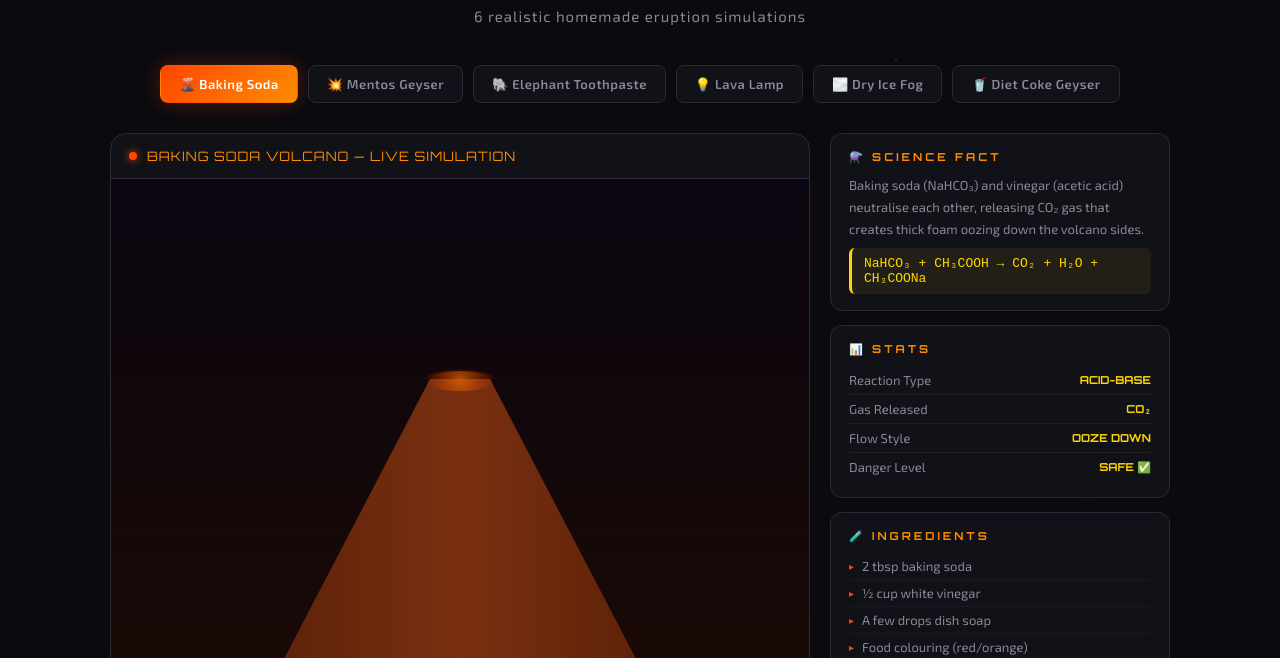
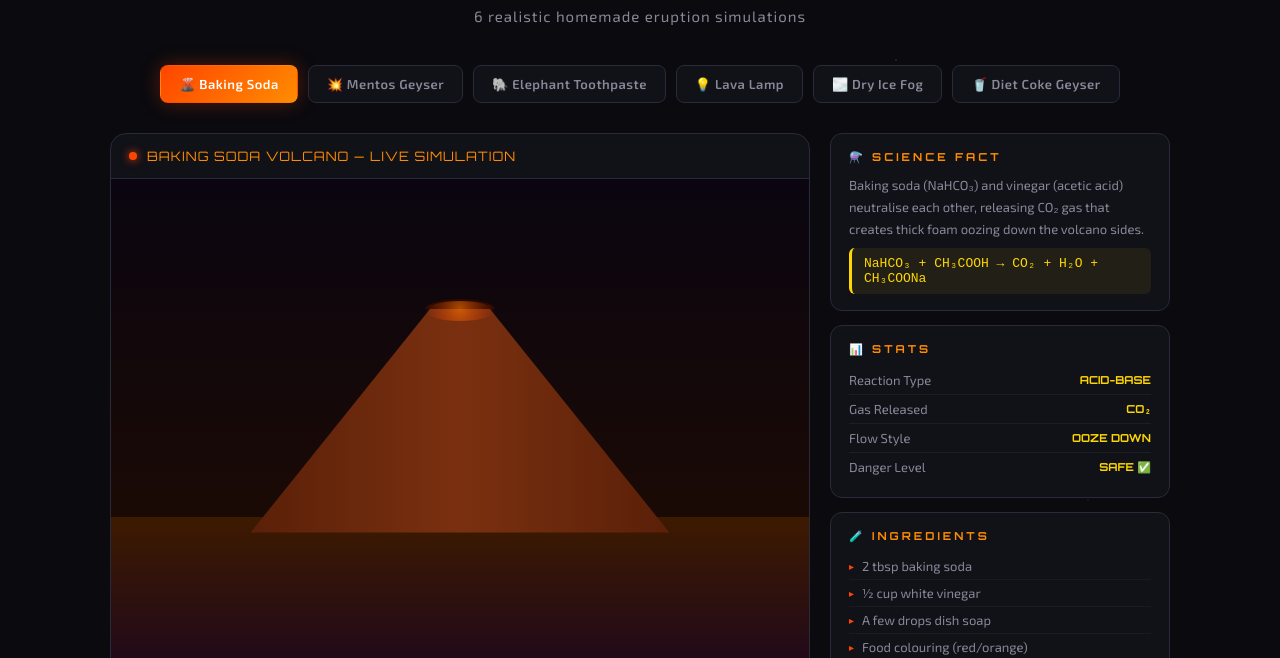
Before and after one commit to godcharlieroblox-web/Science-fair, a plain HTML site: page index.html in a window 1280 px wide. Shown: the part 140-798 px from the top of the page. Drawn offline with Linux system fonts and the light colour scheme.

Commit message:
Update index.html

```diff
--- a/index.html
+++ b/index.html
@@ -169,7 +169,7 @@
   canvas {
     display: block;
     width: 100%;
-    height: 800px;
+    height: 520px;
     background: #050508;
   }
 
@@ -581,7 +581,7 @@ function resizeCanvas(name) {
   const canvas = document.getElementById('canvas-' + name);
   const wrapper = canvas.parentElement;
   canvas.width = wrapper.clientWidth;
-  canvas.height = 800;
+  canvas.height = 520;
   drawScene(name);
 }
 
@@ -655,7 +655,7 @@ function drawBaking(ctx, W, H, state) {
   // Ground
   const ground = ctx.createLinearGradient(0, H * 0.65, 0, H);
   ground.addColorStop(0, '#3d1a00');
-  ground.addColorStop(1, '#1a0800');
+  ground.addColorStop(1, '#1a0520');
   ctx.fillStyle = ground;
   ctx.fillRect(0, H * 0.65, W, H * 0.35);
 
@@ -845,7 +845,7 @@ function updateParticles(name, state) {
   });
 
   // Cap particles
-  if (state.particles.length > 800) state.particles.splice(0, 100);
+  if (state.particles.length > 520) state.particles.splice(0, 100);
 }
 
 // ─── MENTOS ───
```
